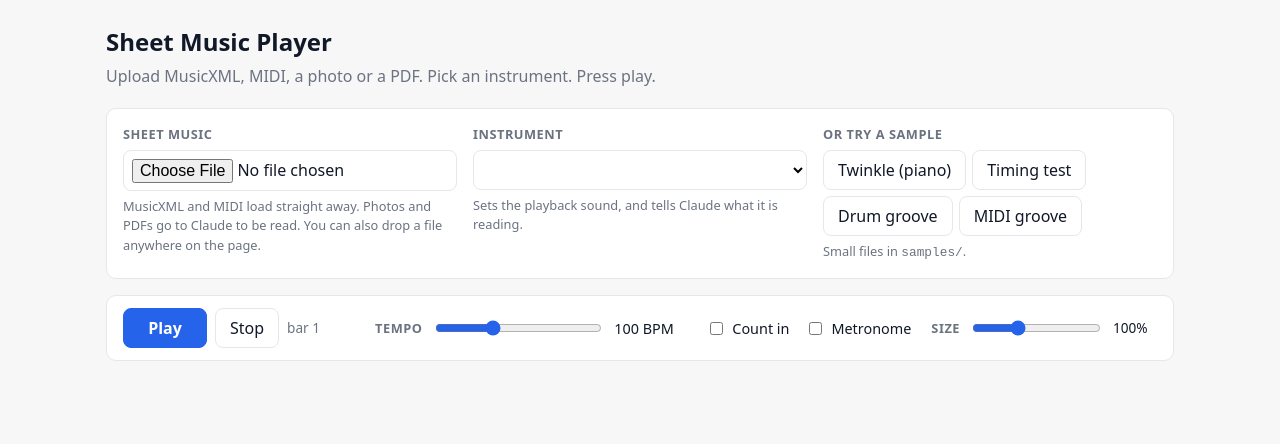
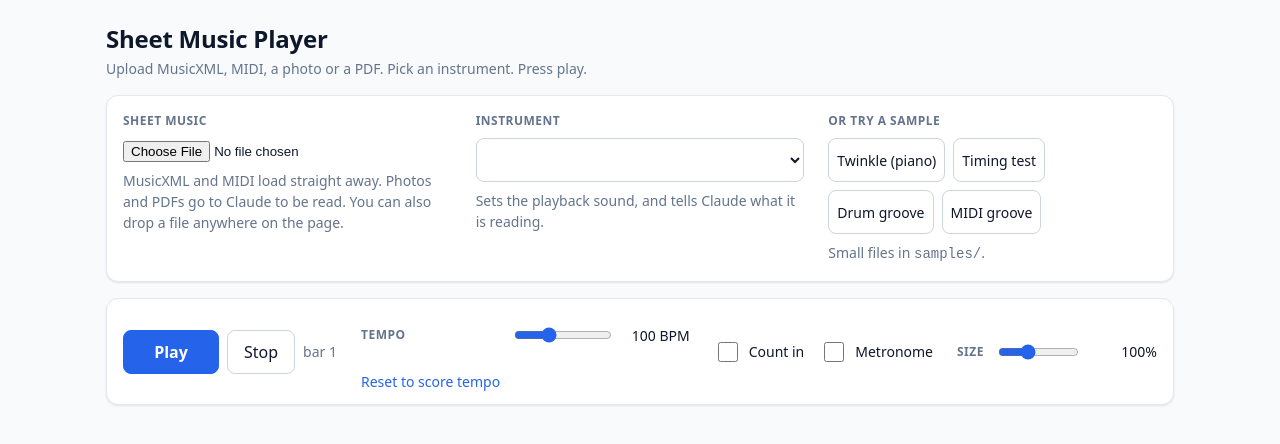
Before and after one commit to ruhansachdeva/sheet-music, a website with bundled scripts: page public/index.html in a window 1280 px wide. Built offline with nearby package versions, Linux system fonts and the light colour scheme.

Commit message:
Rebuild the stylesheet mobile first
Design tokens for colour, type and spacing; 44px minimum tap targets; 16px
form text so iOS does not zoom on focus; safe-area padding; and the desktop
layout moved into a min-width query instead of being the default.

```diff
--- a/public/index.html
+++ b/public/index.html
@@ -24,7 +24,7 @@
     <main>
         <section id="setup">
             <div class="field">
-                <label for="file">Sheet music</label>
+                <label class="label" for="file">Sheet music</label>
                 <input
                     type="file"
                     id="file"
@@ -37,13 +37,13 @@
             </div>
 
             <div class="field">
-                <label for="instrument">Instrument</label>
+                <label class="label" for="instrument">Instrument</label>
                 <select id="instrument"></select>
                 <p class="hint">Sets the playback sound, and tells Claude what it is reading.</p>
             </div>
 
             <div class="field">
-                <label>Or try a sample</label>
+                <span class="label">Or try a sample</span>
                 <div class="samples">
                     <button data-sample="twinkle.musicxml">Twinkle (piano)</button>
                     <button data-sample="timing-test.musicxml">Timing test</button>
@@ -66,8 +66,8 @@
             </div>
 
             <div class="tempo">
-                <label for="tempo">Tempo</label>
-                <input type="range" id="tempo" min="30" max="240" step="1" value="100" />
+                <span class="label" id="tempo-label">Tempo</span>
+                <input type="range" id="tempo" min="30" max="240" step="1" value="100" aria-labelledby="tempo-label" />
                 <output id="tempo-value">100 BPM</output>
                 <button id="tempo-reset" class="link" hidden>Reset to score tempo</button>
             </div>
@@ -78,8 +78,8 @@
             </div>
 
             <div class="zoom">
-                <label for="zoom">Size</label>
-                <input type="range" id="zoom" min="50" max="200" step="10" value="100" />
+                <span class="label" id="zoom-label">Size</span>
+                <input type="range" id="zoom" min="50" max="200" step="10" value="100" aria-labelledby="zoom-label" />
                 <output id="zoom-value">100%</output>
             </div>
         </section>
--- a/public/style.css
+++ b/public/style.css
@@ -1,303 +1,369 @@
+/* Mobile first. Everything here is sized for a phone held in one hand; wider
+   layouts are additions in the media queries at the bottom. */
+
 :root {
-    --ink: #111827;
-    --muted: #6b7280;
-    --line: #e5e7eb;
+    /* Colour: one accent, one highlight, greys for everything else. */
+    --ink: #0f172a;
+    --ink-soft: #475569;
+    --muted: #64748b;
+    --line: #e2e8f0;
+    --line-strong: #cbd5e1;
     --surface: #ffffff;
-    --page: #f7f7f8;
+    --surface-sunk: #f1f5f9;
+    --page: #f8fafc;
     --accent: #2563eb;
+    --accent-ink: #ffffff;
     --accent-soft: #eff6ff;
-    --lit: #c2410c;
+    --lit: #ea580c;
     --warn-bg: #fffbeb;
-    --warn-line: #fcd34d;
+    --warn-line: #fde68a;
+    --warn-ink: #92400e;
     --error: #b91c1c;
-    --radius: 10px;
+    --error-bg: #fef2f2;
+
+    /* Type scale. */
+    --text-xs: 0.75rem;
+    --text-sm: 0.875rem;
+    --text-base: 1rem;
+    --text-lg: 1.125rem;
+    --text-xl: 1.375rem;
+
+    /* Spacing rhythm, all multiples of four. */
+    --s1: 4px;
+    --s2: 8px;
+    --s3: 12px;
+    --s4: 16px;
+    --s5: 24px;
+    --s6: 32px;
+
+    --radius: 12px;
+    --radius-sm: 8px;
+    --shadow: 0 1px 2px rgb(15 23 42 / 6%), 0 1px 3px rgb(15 23 42 / 4%);
+    --shadow-up: 0 -2px 16px rgb(15 23 42 / 10%);
+
+    /* Anything you tap is at least this tall. */
+    --tap: 44px;
 }
 
 * {
     box-sizing: border-box;
 }
 
+html {
+    -webkit-text-size-adjust: 100%;
+}
+
 body {
     font-family: system-ui, -apple-system, "Segoe UI", sans-serif;
+    font-size: var(--text-base);
+    line-height: 1.5;
     color: var(--ink);
     background: var(--page);
-    margin: 0 auto;
-    max-width: 1100px;
-    padding: 24px 16px 64px;
-    line-height: 1.5;
+    margin: 0;
+    padding: var(--s4);
+    padding-left: max(var(--s4), env(safe-area-inset-left));
+    padding-right: max(var(--s4), env(safe-area-inset-right));
 }
 
-header h1 {
-    font-size: 1.5rem;
-    margin: 0 0 4px;
+h1,
+h2,
+h3 {
+    line-height: 1.25;
+    margin: 0;
 }
 
-.tagline {
+/* --- primitives ---------------------------------------------------------- */
+
+.label {
+    display: block;
+    font-size: var(--text-xs);
+    font-weight: 600;
+    letter-spacing: 0.04em;
+    text-transform: uppercase;
     color: var(--muted);
-    margin: 0 0 20px;
-}
-
-section {
-    margin-bottom: 16px;
-}
-
-/* --- upload row --------------------------------------------------------- */
-
-#setup {
-    display: grid;
-    grid-template-columns: repeat(auto-fit, minmax(240px, 1fr));
-    gap: 16px;
-    background: var(--surface);
-    border: 1px solid var(--line);
-    border-radius: var(--radius);
-    padding: 16px;
-}
-
-.field label {
-    display: block;
-    font-weight: 600;
-    font-size: 0.8rem;
-    text-transform: uppercase;
-    letter-spacing: 0.04em;
-    color: var(--muted);
-    margin-bottom: 6px;
+    margin-bottom: var(--s2);
 }
 
 .hint {
     color: var(--muted);
-    font-size: 0.8rem;
-    margin: 6px 0 0;
+    font-size: var(--text-sm);
+    margin: var(--s2) 0 0;
 }
 
-input[type="file"],
-select {
-    width: 100%;
+button,
+.button {
     font: inherit;
-    padding: 7px 8px;
-    border: 1px solid var(--line);
-    border-radius: 8px;
-    background: var(--surface);
-}
-
-.samples {
-    display: flex;
-    flex-wrap: wrap;
-    gap: 6px;
-}
-
-/* --- buttons ------------------------------------------------------------ */
-
-button {
-    font: inherit;
-    padding: 7px 14px;
-    border: 1px solid var(--line);
-    border-radius: 8px;
+    font-weight: 500;
+    min-height: var(--tap);
+    padding: 0 var(--s4);
+    border: 1px solid var(--line-strong);
+    border-radius: var(--radius-sm);
     background: var(--surface);
     color: var(--ink);
     cursor: pointer;
-}
-
-button:hover:not(:disabled) {
-    border-color: #d1d5db;
-    background: #fafafa;
+    display: inline-flex;
+    align-items: center;
+    justify-content: center;
+    gap: var(--s2);
+    touch-action: manipulation; /* no double-tap zoom on controls */
 }
 
 button:disabled {
-    opacity: 0.5;
+    opacity: 0.45;
     cursor: default;
 }
 
 button.primary {
     background: var(--accent);
     border-color: var(--accent);
-    color: #fff;
+    color: var(--accent-ink);
     font-weight: 600;
-}
-
-button.primary:hover:not(:disabled) {
-    background: #1d4ed8;
-    border-color: #1d4ed8;
 }
 
 button.link {
     border: none;
     background: none;
     color: var(--accent);
+    min-height: 0;
     padding: 0;
-    font-size: 0.85rem;
+    font-size: var(--text-sm);
 }
 
-/* --- status ------------------------------------------------------------- */
+select,
+input[type="text"] {
+    font: inherit;
+    width: 100%;
+    min-height: var(--tap);
+    padding: 0 var(--s3);
+    border: 1px solid var(--line-strong);
+    border-radius: var(--radius-sm);
+    background: var(--surface);
+    color: var(--ink);
+    /* 16px minimum, or iOS zooms the page when the field takes focus. */
+    font-size: max(var(--text-base), 16px);
+}
+
+input[type="range"] {
+    width: 100%;
+    accent-color: var(--accent);
+    height: var(--tap);
+}
+
+:focus-visible {
+    outline: 2px solid var(--accent);
+    outline-offset: 2px;
+}
+
+@media (hover: hover) {
+    button:hover:not(:disabled) {
+        border-color: var(--muted);
+    }
+
+    button.primary:hover:not(:disabled) {
+        background: #1d4ed8;
+        border-color: #1d4ed8;
+    }
+}
+
+/* --- page furniture ------------------------------------------------------ */
+
+header {
+    margin-bottom: var(--s4);
+}
+
+header h1 {
+    font-size: var(--text-xl);
+    letter-spacing: -0.01em;
+}
+
+.tagline {
+    color: var(--muted);
+    font-size: var(--text-sm);
+    margin: var(--s1) 0 0;
+}
+
+section {
+    margin-bottom: var(--s4);
+}
+
+/* --- setup --------------------------------------------------------------- */
+
+#setup {
+    background: var(--surface);
+    border: 1px solid var(--line);
+    border-radius: var(--radius);
+    box-shadow: var(--shadow);
+    padding: var(--s4);
+    display: grid;
+    gap: var(--s4);
+}
+
+.samples {
+    display: flex;
+    flex-wrap: wrap;
+    gap: var(--s2);
+}
+
+.samples button {
+    flex: 1 1 calc(50% - var(--s2));
+    font-size: var(--text-sm);
+    padding: 0 var(--s2);
+}
+
+/* --- status -------------------------------------------------------------- */
 
 .status {
-    margin: 0 0 16px;
-    padding: 10px 12px;
-    border-radius: 8px;
-    font-size: 0.9rem;
+    margin: 0 0 var(--s4);
+    padding: var(--s3);
+    border-radius: var(--radius-sm);
+    font-size: var(--text-sm);
     background: var(--surface);
     border: 1px solid var(--line);
-    color: var(--muted);
+    color: var(--ink-soft);
 }
 
 .status.busy {
     background: var(--accent-soft);
-    border-color: #bfdbfe;
-    color: #1e40af;
+    border-color: var(--accent);
+    color: var(--accent);
 }
 
 .status.error {
-    background: #fef2f2;
-    border-color: #fecaca;
+    background: var(--error-bg);
+    border-color: var(--error);
     color: var(--error);
 }
 
-/* --- transport ---------------------------------------------------------- */
+/* --- transport ----------------------------------------------------------- */
 
 #controls {
-    display: flex;
-    flex-wrap: wrap;
-    align-items: center;
-    gap: 20px;
     background: var(--surface);
     border: 1px solid var(--line);
     border-radius: var(--radius);
-    padding: 12px 16px;
-    position: sticky;
-    top: 0;
-    z-index: 5;
+    box-shadow: var(--shadow);
+    padding: var(--s3) var(--s4);
+    display: grid;
+    gap: var(--s3);
 }
 
 .transport {
     display: flex;
-    gap: 8px;
+    align-items: center;
+    gap: var(--s2);
 }
 
 #play {
-    min-width: 84px;
+    flex: 1;
 }
 
 .position {
-    align-self: center;
-    font-size: 0.85rem;
+    font-size: var(--text-sm);
     color: var(--muted);
     font-variant-numeric: tabular-nums;
-    min-width: 68px;
+    white-space: nowrap;
 }
 
 .tempo,
 .zoom {
-    display: flex;
+    display: grid;
+    grid-template-columns: auto 1fr auto;
     align-items: center;
-    gap: 10px;
-    flex: 1 1 280px;
+    gap: var(--s3);
 }
 
-.zoom {
-    flex: 0 1 190px;
+.tempo .label,
+.zoom .label {
+    margin-bottom: 0;
 }
 
-.zoom output {
-    font-size: 0.85rem;
+#tempo-value,
+#zoom-value {
+    font-size: var(--text-sm);
     font-variant-numeric: tabular-nums;
-    min-width: 44px;
-}
-
-.zoom input[type="range"] {
-    flex: 1;
-    accent-color: var(--accent);
-}
-
-.zoom label,
-.tempo label {
-    font-weight: 600;
-    font-size: 0.8rem;
-    text-transform: uppercase;
-    letter-spacing: 0.04em;
-    color: var(--muted);
-}
-
-.tempo input[type="range"] {
-    flex: 1;
-    accent-color: var(--accent);
-}
-
-#tempo-value {
-    font-variant-numeric: tabular-nums;
-    min-width: 72px;
-    font-size: 0.9rem;
+    min-width: 68px;
+    text-align: right;
 }
 
 .toggles {
     display: flex;
-    gap: 16px;
+    gap: var(--s4);
 }
 
 .toggles label {
     display: flex;
     align-items: center;
-    gap: 6px;
-    font-size: 0.9rem;
+    gap: var(--s2);
+    font-size: var(--text-sm);
+    min-height: var(--tap);
     cursor: pointer;
 }
 
 .toggles input {
+    width: 20px;
+    height: 20px;
     accent-color: var(--accent);
 }
 
-/* --- questions ---------------------------------------------------------- */
+/* --- questions ----------------------------------------------------------- */
 
 .questions {
     background: var(--warn-bg);
     border: 1px solid var(--warn-line);
     border-radius: var(--radius);
-    padding: 16px;
+    padding: var(--s4);
 }
 
 .questions-head h2 {
-    font-size: 1rem;
-    margin: 0 0 4px;
+    font-size: var(--text-base);
+    margin-bottom: var(--s1);
 }
 
 .questions-head p {
-    margin: 0 0 12px;
-    font-size: 0.875rem;
-    color: #92400e;
+    margin: 0 0 var(--s3);
+    font-size: var(--text-sm);
+    color: var(--warn-ink);
 }
 
 .question {
     background: var(--surface);
-    border: 1px solid #fde68a;
-    border-radius: 8px;
-    padding: 12px;
-    margin-bottom: 10px;
+    border: 1px solid var(--warn-line);
+    border-radius: var(--radius-sm);
+    padding: var(--s3);
+    margin-bottom: var(--s3);
 }
 
 .question-text {
-    margin: 0 0 10px;
+    margin: 0 0 var(--s3);
+    font-size: var(--text-sm);
 }
 
 .measure {
     display: inline-block;
-    background: #fef3c7;
-    border-radius: 5px;
-    padding: 1px 6px;
-    margin-right: 6px;
-    font-size: 0.8rem;
+    background: var(--warn-bg);
+    border-radius: var(--radius-sm);
+    padding: 0 var(--s2);
+    margin-right: var(--s2);
+    font-size: var(--text-xs);
     font-weight: 600;
-    color: #92400e;
+    color: var(--warn-ink);
 }
 
 .choices {
     display: flex;
     flex-wrap: wrap;
-    gap: 6px;
-    margin-bottom: 8px;
+    gap: var(--s2);
+    margin-bottom: var(--s2);
+}
+
+.choice {
+    font-size: var(--text-sm);
+    padding: 0 var(--s3);
 }
 
 .choice.chosen {
     background: var(--accent);
     border-color: var(--accent);
-    color: #fff;
+    color: var(--accent-ink);
 }
 
 .choice.skip {
@@ -305,24 +371,30 @@ button.link {
 }
 
 .free-text {
-    width: 100%;
-    font: inherit;
-    font-size: 0.9rem;
-    padding: 6px 8px;
-    border: 1px solid var(--line);
-    border-radius: 8px;
+    font-size: max(var(--text-sm), 16px);
 }
 
 .questions-actions {
     display: flex;
-    gap: 8px;
+    flex-wrap: wrap;
+    gap: var(--s2);
 }
 
-/* --- score and piano roll ----------------------------------------------- */
+/* --- score and piano roll ------------------------------------------------ */
 
 .piece {
+    display: flex;
+    flex-wrap: wrap;
+    align-items: baseline;
+    gap: var(--s3);
     font-weight: 600;
-    margin: 0 0 8px;
+    margin: 0 0 var(--s2);
+}
+
+.download {
+    font-size: var(--text-sm);
+    font-weight: 400;
+    color: var(--accent);
 }
 
 .score,
@@ -330,8 +402,10 @@ button.link {
     background: var(--surface);
     border: 1px solid var(--line);
     border-radius: var(--radius);
-    padding: 8px;
+    box-shadow: var(--shadow);
+    padding: var(--s2);
     overflow-x: auto;
+    -webkit-overflow-scrolling: touch;
 }
 
 /* The note under the cursor. A CSS rule beats VexFlow's fill attributes, so
@@ -343,33 +417,23 @@ button.link {
     stroke: var(--lit);
 }
 
-/* --- piano roll --------------------------------------------------------- */
-
 .roll {
     --roll-scale: 1;
 }
 
 .piano-roll {
     width: 100%;
-    height: calc(340px * var(--roll-scale));
+    height: calc(300px * var(--roll-scale));
     display: block;
 }
 
 .roll-row {
-    fill: #f3f4f6;
+    fill: var(--surface-sunk);
 }
 
 .roll-bar {
     stroke: var(--line);
     stroke-width: 1;
-}
-
-.roll-note {
-    fill: #93c5fd;
-}
-
-.roll-note.drum {
-    fill: #a7a3f3;
 }
 
 .roll-octave {
@@ -382,6 +446,14 @@ button.link {
     font-size: 7px;
     font-family: system-ui, sans-serif;
     text-anchor: end;
+}
+
+.roll-note {
+    fill: #93c5fd;
+}
+
+.roll-note.drum {
+    fill: #a5b4fc;
 }
 
 .roll-note.lit {
@@ -397,57 +469,96 @@ button.link {
     visibility: hidden;
 }
 
+/* While a file is dragged over the page. */
+body.dropping #setup {
+    border-color: var(--accent);
+    background: var(--accent-soft);
+}
+
+/* --- wider screens ------------------------------------------------------- */
+
+@media (min-width: 700px) {
+    body {
+        max-width: 1100px;
+        margin: 0 auto;
+        padding: var(--s5) var(--s4) var(--s6);
+    }
+
+    header h1 {
+        font-size: 1.5rem;
+    }
+
+    #setup {
+        grid-template-columns: repeat(auto-fit, minmax(240px, 1fr));
+        gap: var(--s5);
+    }
+
+    #controls {
+        display: flex;
+        flex-wrap: wrap;
+        align-items: center;
+        gap: var(--s5);
+        position: sticky;
+        top: 0;
+        z-index: 5;
+    }
+
+    #play {
+        flex: 0 0 auto;
+        min-width: 96px;
+    }
+
+    .tempo {
+        flex: 1 1 280px;
+    }
+
+    .zoom {
+        flex: 0 1 200px;
+    }
+
+    .samples button {
+        flex: 0 1 auto;
+    }
+
+    .piano-roll {
+        height: calc(340px * var(--roll-scale));
+    }
+}
+
+/* --- dark mode ----------------------------------------------------------- */
+
 @media (prefers-color-scheme: dark) {
     :root {
-        --ink: #f3f4f6;
-        --muted: #9ca3af;
-        --line: #374151;
-        --surface: #1f2937;
-        --page: #111827;
-        --accent: #60a5fa;
+        --ink: #f1f5f9;
+        --ink-soft: #cbd5e1;
+        --muted: #94a3b8;
+        --line: #334155;
+        --line-strong: #475569;
+        --surface: #1e293b;
+        --surface-sunk: #0f172a;
+        --page: #0b1220;
+        --accent: #3b82f6;
         --accent-soft: #1e3a5f;
         --lit: #fb923c;
-        --warn-bg: #2d2416;
-        --warn-line: #a16207;
+        --warn-bg: #2a2416;
+        --warn-line: #854d0e;
+        --warn-ink: #fcd34d;
+        --error: #fca5a5;
+        --error-bg: #2a1616;
+        --shadow: 0 1px 2px rgb(0 0 0 / 40%);
+        --shadow-up: 0 -2px 16px rgb(0 0 0 / 50%);
     }
 
-    /* The engraving itself stays on white paper, which is what sheet music
-       looks like - only the surrounding page goes dark. */
+    /* Sheet music stays on white paper, which is what it looks like. */
     .score {
         background: #fff;
-    }
-
-    .question {
-        border-color: #a16207;
-    }
-
-    .measure {
-        background: #422006;
-        color: #fcd34d;
-    }
-
-    .questions-head p {
-        color: #fcd34d;
-    }
-
-    .roll-row {
-        fill: #273244;
     }
 
     .roll-note {
         fill: #3b82f6;
     }
+
+    .roll-note.drum {
+        fill: #818cf8;
+    }
 }
-
-.download {
-    margin-left: 10px;
-    font-size: 0.85rem;
-    font-weight: 400;
-    color: var(--accent);
-}
-
-/* While a file is being dragged over the page. */
-body.dropping #setup {
-    border-color: var(--accent);
-    background: var(--accent-soft);
-}
```
